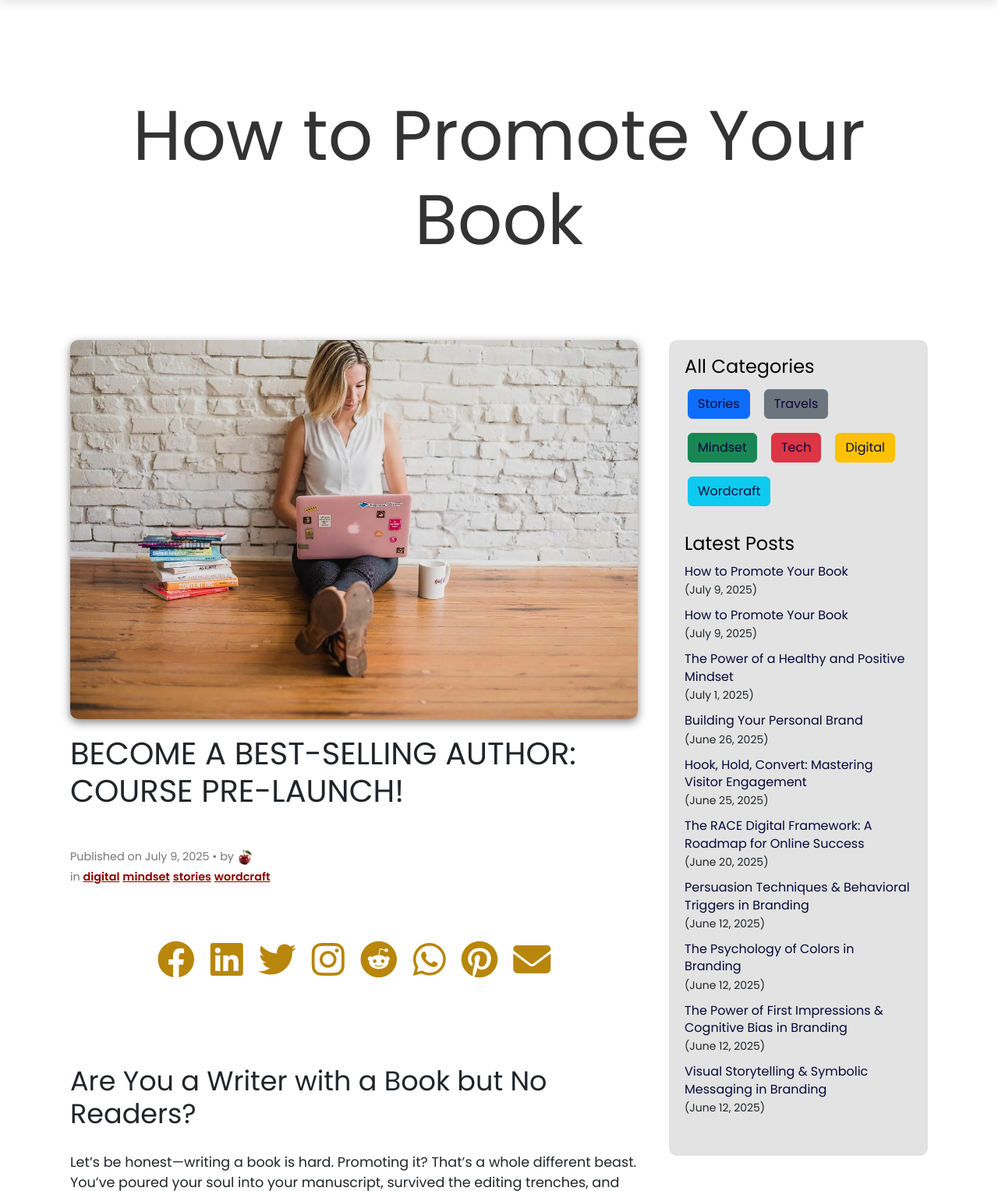
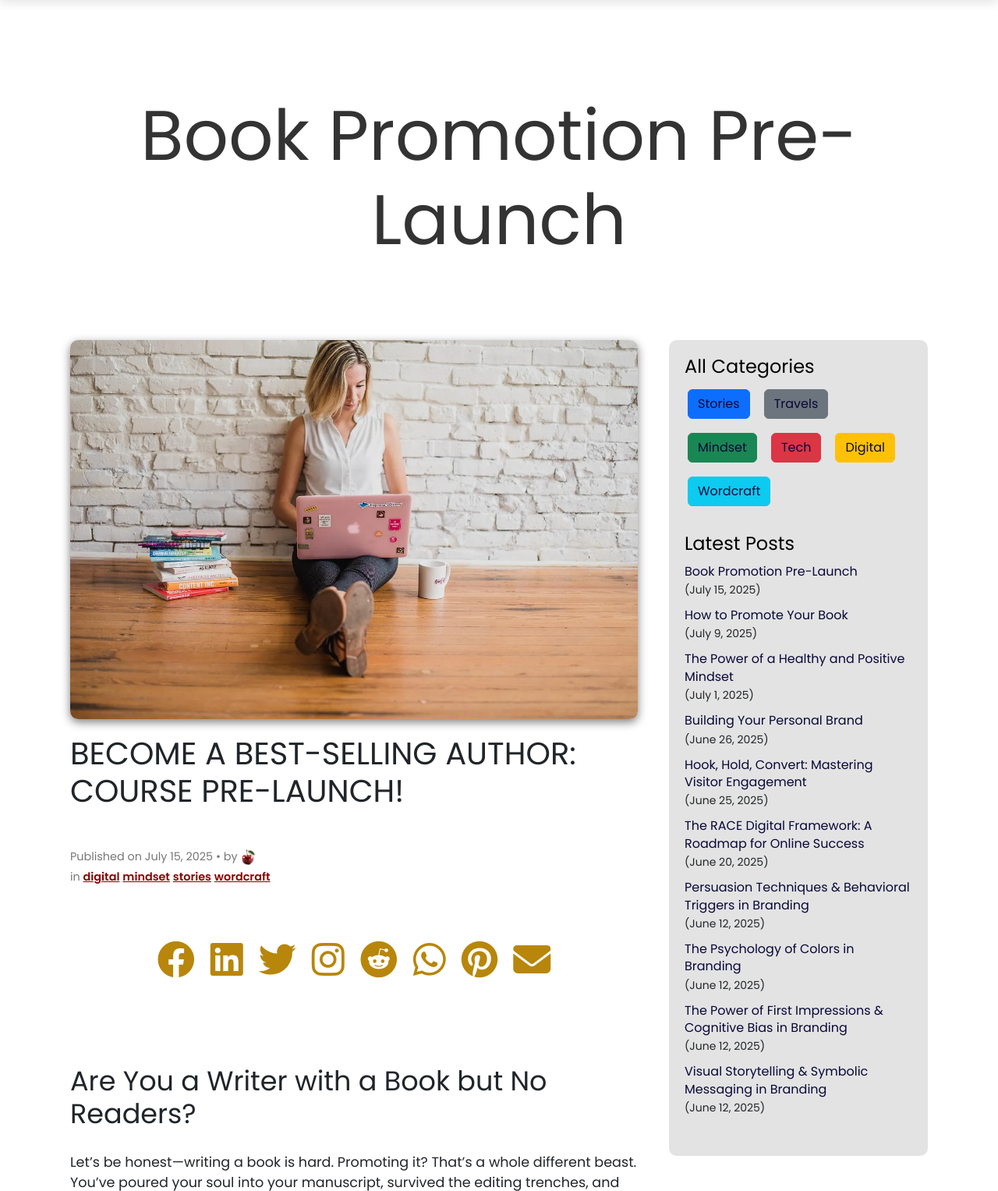
Before and after one commit to cherryontopio/cherryontop.io, a PHP site: page /blog/2025/July/book-promotion-course-prelaunch.php in a window 1280 px wide. Shown: the part 130-1657 px from the top of the page at 78% size. Run offline with PHP 8.4, Linux system fonts and the light colour scheme.

Commit message:
Fix date and title

```diff
--- a/blog/2025/July/book-promotion-course-prelaunch.php
+++ b/blog/2025/July/book-promotion-course-prelaunch.php
@@ -1,6 +1,6 @@
 <?php
-$pageTitle = "How to Promote Your Book";
-$publishDate = '2025-07-09';
+$pageTitle = "Book Promotion Pre-Launch";
+$publishDate = '2025-07-15';
 $postPublishDate = date('F j, Y', strtotime($publishDate));
 include dirname(__DIR__, 3) . '/includes/header.php';
 ?>
```
Also changed, not shown: 1 other file.
